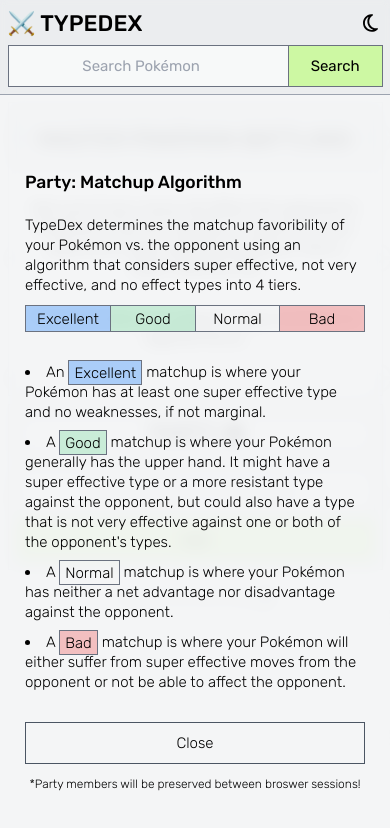
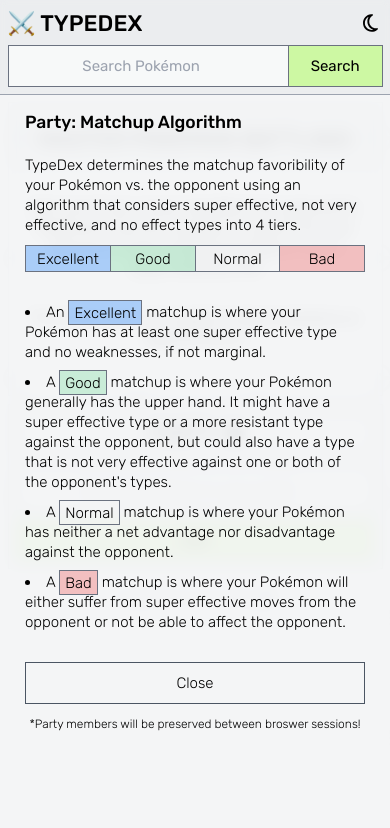
Before and after one commit to plumsily/typedex, a React (Create React App) app: page / in a window 390 px wide. Both pictures are taken after a click on the button "PARTY". Shown: the top 828 px of the page. Built offline with nearby package versions, Linux system fonts and the light colour scheme.

Commit message:
changed positioning of info pages to better fit mobile

```diff
--- a/src/App.js
+++ b/src/App.js
@@ -507,7 +507,7 @@ function App() {
       <a
         href="https://github.com/plumsily"
         target="_blank"
-        className="text-xs text-gray-400 mb-1 flex flex-row justify-center"
+        className="text-xs text-gray-400 mb-4 flex flex-row justify-center"
       >
         Created by plumsily
         <FontAwesomeIcon
--- a/src/Components/Info.js
+++ b/src/Components/Info.js
@@ -12,8 +12,8 @@ const Info = ({ handleInfo, loadInfo }) => {
       appear
       unmountOnExit
     >
-      <div className="fixed h-screen sm:h-screen w-screen top-0 left-0 dark:text-white dark:bg-black/80 bg-gray-100/80 backdrop-blur z-10 flex flex-col 2xl:text-lg xl:text-base text-xs justify-end sm:justify-center font-light">
-        <div className="flex flex-col gap-2 sm:m-auto mx-auto px-5 sm:px-0 sm:pb-0 sm:w-[60ch] pb-20">
+      <div className="fixed h-screen sm:h-screen w-screen top-0 left-0 dark:text-white dark:bg-black/80 bg-gray-100/80 backdrop-blur z-10 flex flex-col 2xl:text-lg xl:text-base text-xs justify-center font-light">
+        <div className="flex flex-col gap-2 sm:m-auto mx-auto px-5 sm:px-0 sm:pb-0 sm:w-[60ch]">
           <ul className="2xl:text-xl xl:text-lg text-sm mb-2 font-medium">
             Pokémon Defensive Stats: Defense vs Special Defense
           </ul>
--- a/src/Components/PartyInfo.js
+++ b/src/Components/PartyInfo.js
@@ -12,8 +12,8 @@ const PartyInfo = ({ handlePartyInfo, partyLoadInfo }) => {
       appear
       unmountOnExit
     >
-      <div className="fixed h-screen sm:h-screen w-screen top-0 left-0 dark:text-white dark:bg-black/80 bg-gray-100/90 backdrop-blur z-10 flex flex-col 2xl:text-lg xl:text-base text-xs justify-end sm:justify-center font-light">
-        <div className="flex flex-col gap-2 sm:m-auto mx-auto px-5 sm:px-0 sm:pb-0 sm:w-[60ch] pb-10">
+      <div className="fixed h-screen sm:h-screen w-screen top-0 left-0 dark:text-white dark:bg-black/80 bg-gray-100/90 backdrop-blur z-10 flex flex-col 2xl:text-lg xl:text-base text-xs justify-center font-light">
+        <div className="flex flex-col gap-2 sm:m-auto mx-auto px-5 sm:px-0 sm:pb-0 sm:w-[60ch]">
           <ul className="2xl:text-xl xl:text-lg text-sm mb-2 font-medium">
             Party: Matchup Algorithm
           </ul>
```
